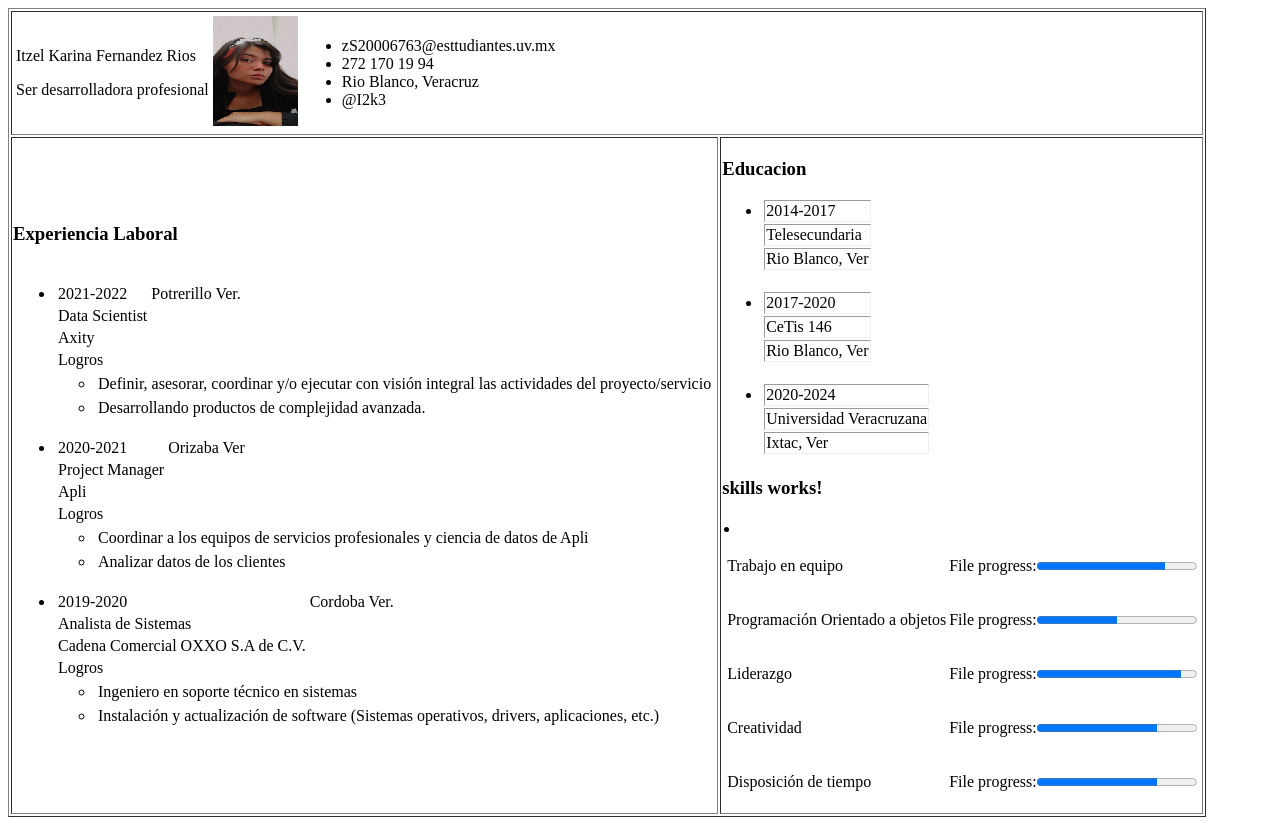
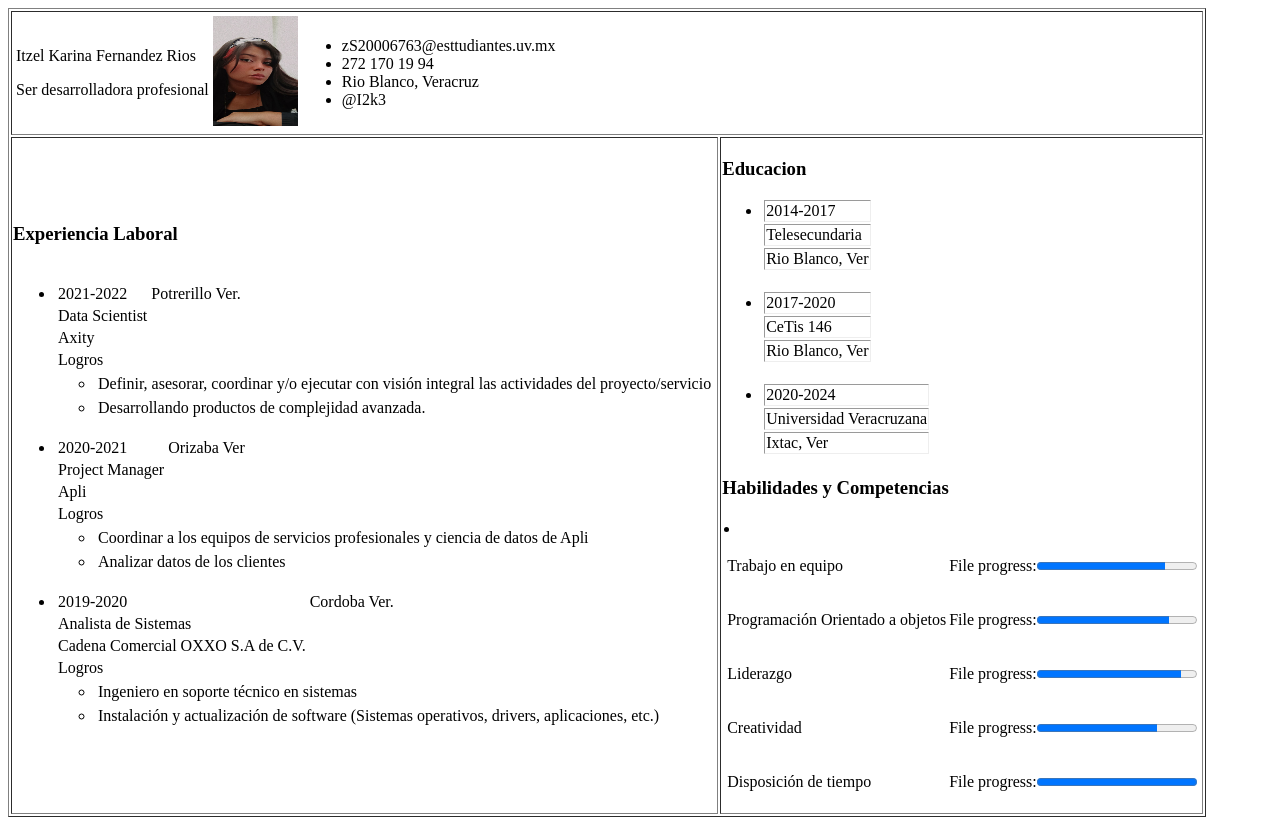
Before and after one commit to I2k3/I2k3.github.io, an Angular app: page / in a window 1280 px wide. Built offline with nearby package versions, Linux system fonts and the light colour scheme.

Commit message:
Create Skills #12

```diff
--- a/src/app/skills/skills.component.html
+++ b/src/app/skills/skills.component.html
@@ -1,4 +1,4 @@
-<h3>skills works!</h3>
+<h3> Habilidades y Competencias</h3>
 <table border="0">
     <li>
         <tr>
@@ -6,11 +6,12 @@
                 <p>Trabajo en equipo</p>
         </td><label for="file">File progress:</label> <progress id="file" max="100" value="80"> 70% </progress>
 
-        </tr>
+
+</tr>
         <tr>
             <td>
                 <p>Programación Orientado a objetos</p>
-            </td><label for="file">File progress:</label> <progress id="file" max="100" value="50"> 70% </progress>
+            </td><label for="file">File progress:</label> <progress id="file" max="100" value="83"> 70% </progress>
 
         </tr>
         <tr>
@@ -26,7 +27,7 @@
         <tr>
             <td>
                 <p>Disposición de tiempo</p>
-            </td><label for="file">File progress:</label> <progress id="file" max="100" value="75"> 70% </progress>
+            </td><label for="file">File progress:</label> <progress id="file" max="100" value="100"> 70% </progress>
         </tr>
     </li>
 </table>
```
